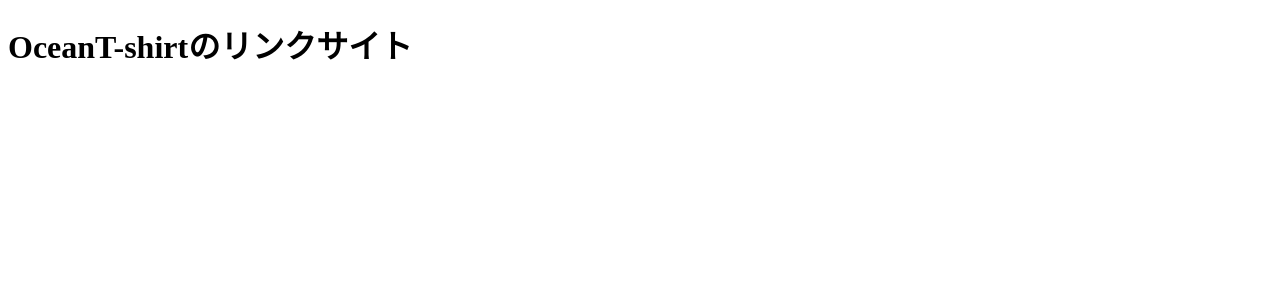
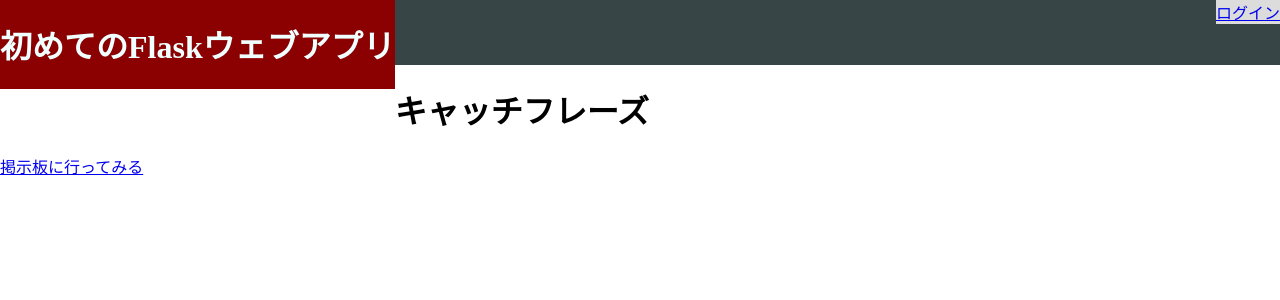
Before and after one commit to OceanT-shirt/flask_app_1, a Flask app: page / in a window 1280 px wide. Shown: the top 300 px of the page. Run offline with Flask 2, Linux system fonts and the light colour scheme.

Commit message:
added header

```diff
--- /dev/null
+++ b/static/css/stylesheet.css
@@ -0,0 +1,24 @@
+body {
+    margin: 0;
+    font-family: "Hiragino Kaku Gothic ProN", serif;
+}
+
+
+header {
+  height: 65px;
+  width: 100%;
+  background-color: rgba(34, 49, 52, 0.9);
+}
+
+
+.header-left {
+    float: left;
+    color: azure;
+    background-color: darkred;
+}
+
+
+.header-right {
+    float: right;
+    background-color: gainsboro;
+}
--- a/templates/index.html
+++ b/templates/index.html
@@ -3,16 +3,28 @@
 <head>
     <meta charset="UTF-8">
     <title>初めてのFlaskウェブアプリ</title>
-    <link rel="stylesheet" href="stylesheet.css">
+    <link rel="stylesheet" href="{{ url_for('static', filename='css/stylesheet.css') }}">
 </head>
 <body>
 <header>
-<h1>OceanT-shirtのリンクサイト</h1>
+    <div class="container">
+        <div class="header-left">
+            <h1>初めてのFlaskウェブアプリ</h1>
+        </div>
+        <div class="header-right">
+            <a href="#" class="login">ログイン</a>
+        </div>
+    </div>
 
 </header>
 <div class="top_wrapper">
     <div class="container">
-
+        <h1>キャッチフレーズ</h1>
+    </div>
+    <div class="button">
+        <a href="#" class="btn gate">
+            掲示板に行ってみる
+        </a>
     </div>
 </div>
 </body>
```
